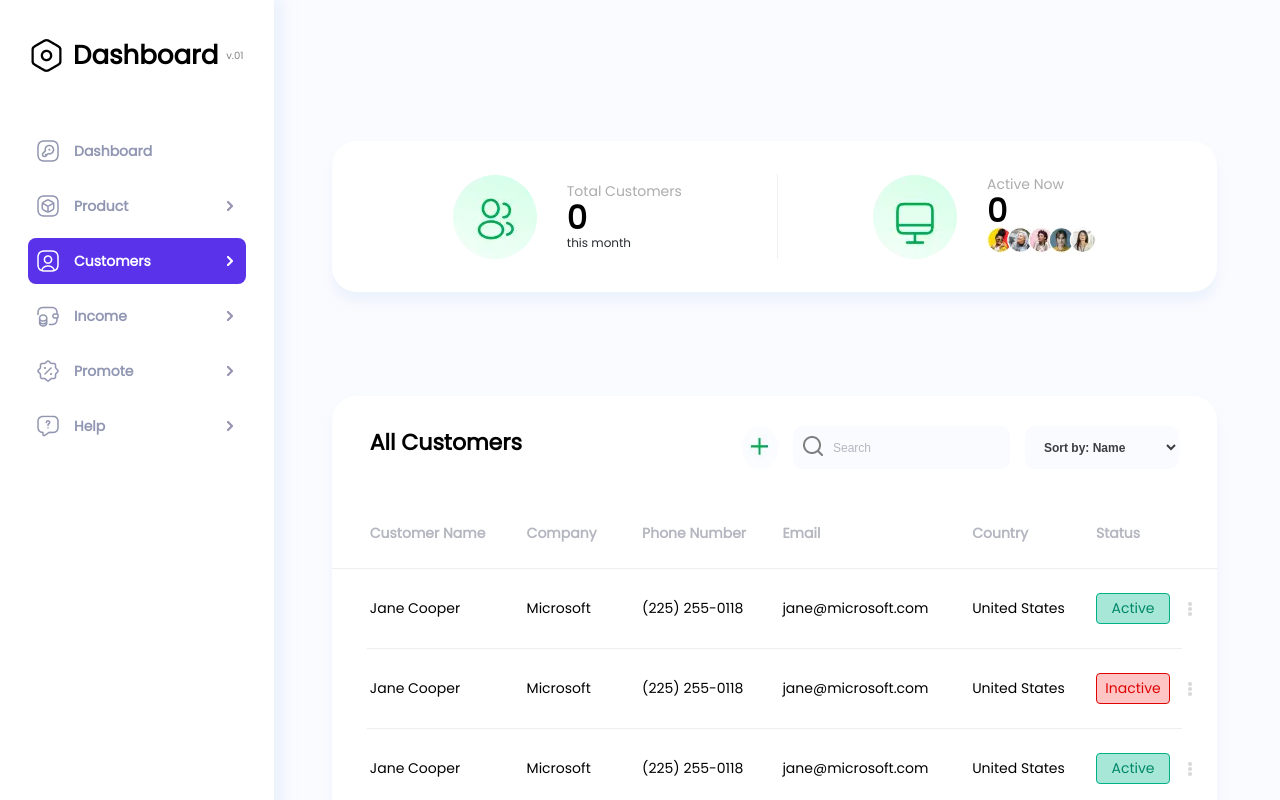
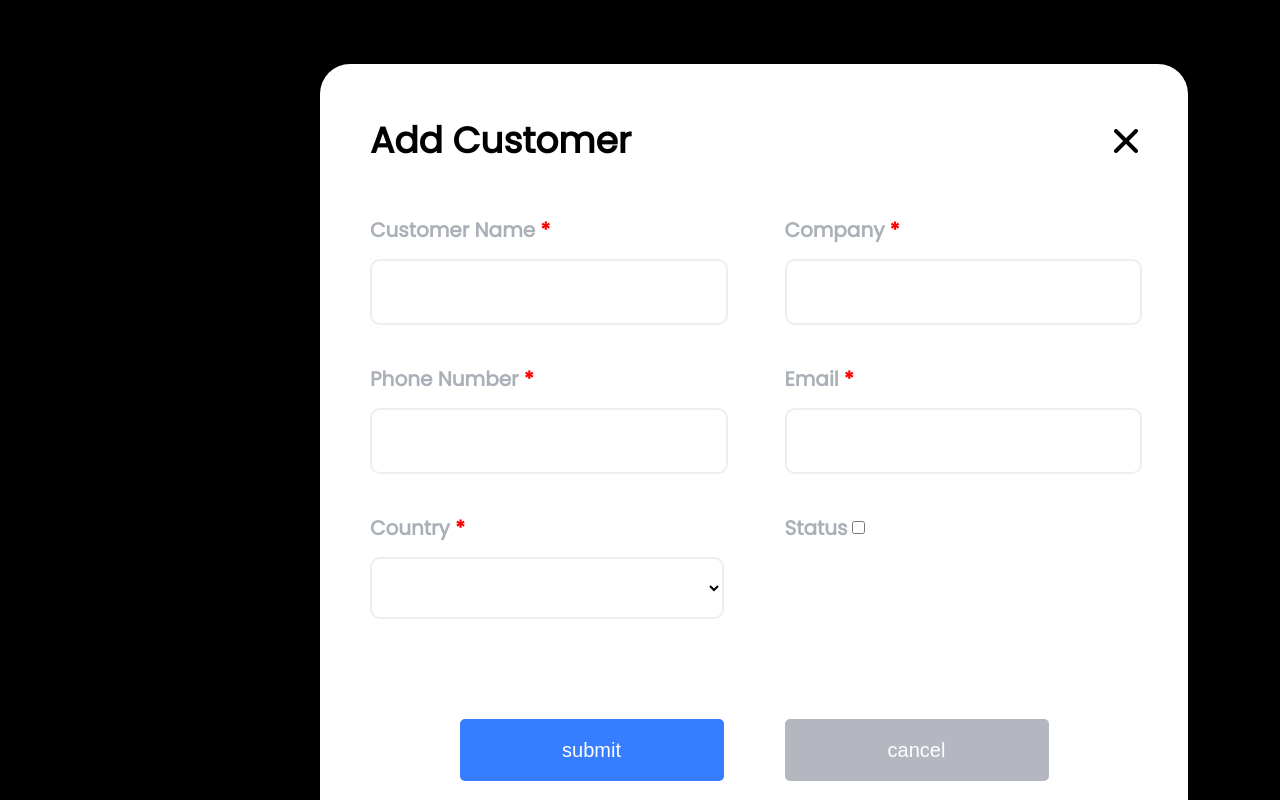
Before and after one commit to ronlechiht/Javascript-Training, a website built with Parcel: page src/index.html in a window 1280 px wide. Shown: the top 800 px of the page. Built offline with nearby package versions, Linux system fonts and the light colour scheme.

Commit message:
Implement add customer feature (in-progress)

```diff
--- a/src/index.html
+++ b/src/index.html
@@ -13,6 +13,55 @@
 
   <body>
     <main>
+      <div class="modal">
+        <div class="modal-content">
+          <div class="modal-header">
+            <h3 class="modal-title">add customer</h3>
+            <img src="./assets/images/modal/close-btn.png" alt="modal close button">
+          </div>
+          <div class="inputs-field">
+            <div class="input-item">
+              <label for="name-input" class="input-label">customer name<span class="required"> *</span></label>
+              <input type="text" name="name-input" class="input-field">
+            </div>
+            <div class="input-item">
+              <label for="company-input" class="input-label">company<span class="required"> *</span></label>
+              <input type="text" name="company-input" class="input-field">
+            </div>
+            <div class="input-item">
+              <label for="phone-input" class="input-label">phone number<span class="required"> *</span></label>
+              <input type="text" name="phone-input" class="input-field">
+            </div>
+            <div class="input-item">
+              <label for="email-input" class="input-label">email<span class="required"> *</span></label>
+              <input type="text" name="email-input" class="input-field">
+            </div>
+            <div class="input-item">
+              <label for="country-input" class="input-label">country<span class="required"> *</span></label>
+              <select name="country-input" class="input-field">
+                <option value=""></option>
+                <option value="cambodia">Cambodia</option>
+                <option value="laos">Laos</option>
+                <option value="malaysia">Malaysia</option>
+                <option value="myanmar">Myanmar</option>
+                <option value="thailand">Thailand</option>
+                <option value="vietnam">Vietnam</option>
+              </select>
+            </div>
+            <div class="input-item status-item">
+              <label for="status-input" class="input-label">status</label>
+              <div class="switch">
+                <input type="checkbox">
+                <span class="slider-round"></span>
+              </div>
+            </div>
+          </div>
+          <div class="modal-footer">
+            <button class="btn btn-primary">submit</button>
+            <button class="btn btn-secondary">cancel</button>
+          </div>
+        </div>
+      </div>
       <div class="nav-container">
         <h1 class="dashboard-title">
           <img src="./assets/images/dashboard/dashboard-logo.webp" alt="logo" />
--- a/src/styles/bases/reset.css
+++ b/src/styles/bases/reset.css
@@ -103,6 +103,7 @@ input, select {
     vertical-align:middle;
     border: none;
     padding: 0;
+    background-color: #fff;
 }
 
 button {
--- a/src/styles/components/modal.css
+++ b/src/styles/components/modal.css
@@ -1,5 +1,5 @@
 .modal {
-  display: none;
+ /*display: none;*/
   position: fixed;
   z-index: 1;
   left: 0;
@@ -7,12 +7,65 @@
   width: 100%;
   height: 100%;
   background-color: #000;
-  opacity: 0.5;
 }
 
 .modal-content {
   background-color: #fff;
-  margin: auto auto;
+  margin: 5% auto auto 25%;
   padding: 50px;
   border-radius: 30px;
+  width: 60%;
 }
+
+.modal-header {
+  display: flex;
+  justify-content: space-between;
+  align-items: center;
+}
+
+.modal-title {
+  font-size: 36px;
+  font-weight: 600;
+  line-height: 54px;
+  text-transform: capitalize;
+}
+
+.inputs-field {
+  margin-top: 50px;
+  display: grid;
+  grid-template-columns: auto auto;
+  column-gap: 61px;
+  row-gap: 42px;
+}
+
+.input-label {
+  display: block;
+  font-size: 20px;
+  font-weight: 700;
+  line-height: 24px;
+  color: #aab0b7;
+  text-transform: capitalize;
+}
+
+.required {
+  color: #ff0000;
+}
+
+.input-field {
+  margin-top: 17px;
+  border: 2px solid #eee;
+  border-radius: 10px;
+  width: 100%;
+  height: 62px;
+}
+
+.modal-footer {
+  margin-top: 100px;
+  display: flex;
+  justify-content: center;
+  column-gap: 61px;
+}
+
+.status-item {
+  display: flex;
+}
--- a/src/styles/sections/customers-table.css
+++ b/src/styles/sections/customers-table.css
@@ -88,3 +88,9 @@
   justify-content: end;
   column-gap: 12px;
 }
+
+.modal-footer {
+  margin-top: 100px;
+  display: flex;
+  justify-content: center;
+}
```
Also changed, not shown: src/assets/images/modal/close-btn.png (added).
